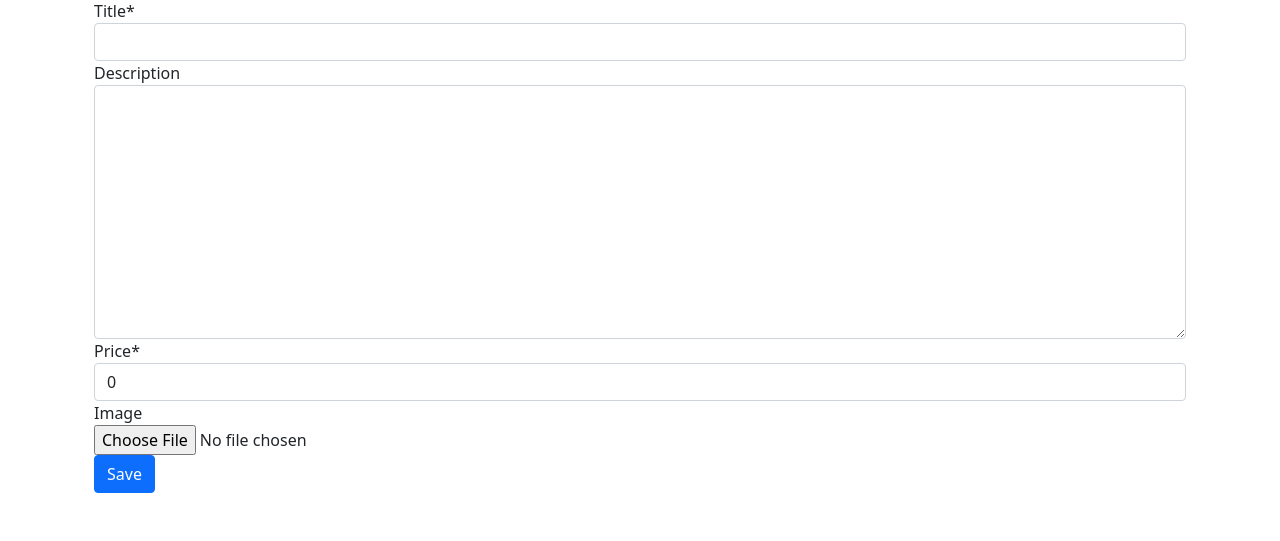
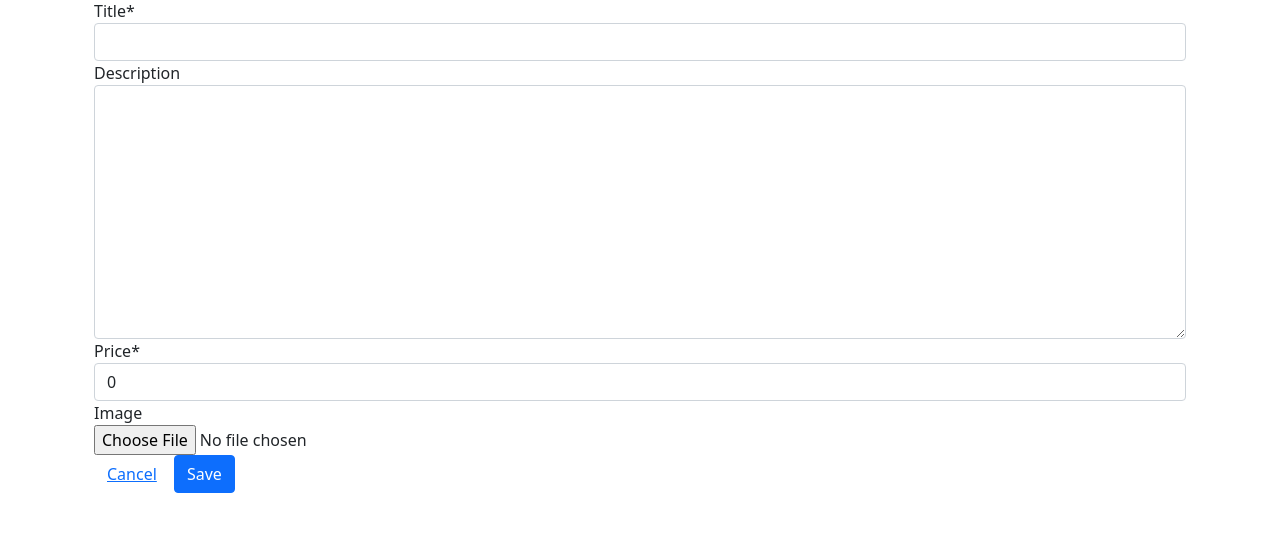
Before and after one commit to fmstam/feira, a Django app: page /fair/listings/new/ in a window 1280 px wide. Shown: the part 280-821 px from the top of the page. Run offline with Django 3.2, Linux system fonts and the light colour scheme; the visitor is signed in with stand-in values (Sample User, id 1); some libraries are stand-ins or nearby versions.

Commit message:
adding cancel

```diff
--- a/feira/fair/templates/fair/new_listing.html
+++ b/feira/fair/templates/fair/new_listing.html
@@ -11,7 +11,8 @@
             <h1> Create a new listing.</h1>
             <form method="POST" enctype="multipart/form-data">
                 {% csrf_token %}
-                {{form|crispy}}
+                {{ form|crispy}}
+                <input class="btn btn-link" type="button" value="Cancel" onclick="window.history.go(-1);"/>
                 <button class="btn btn-primary" type="submit">Save</button>
             </form>
         </div>
```
